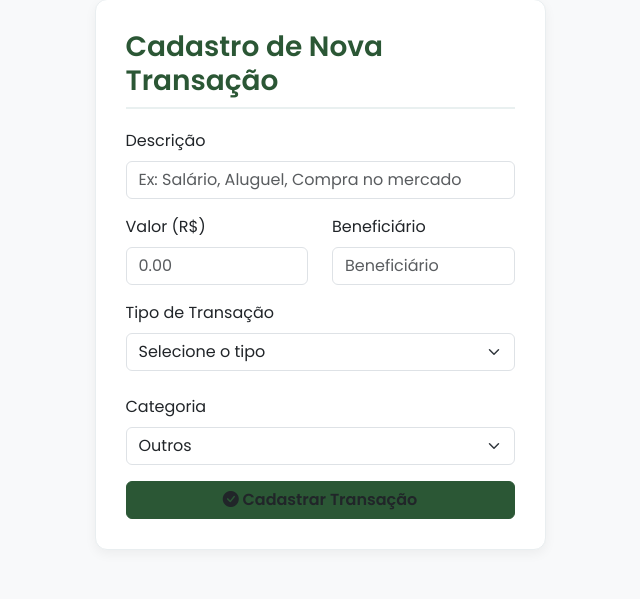
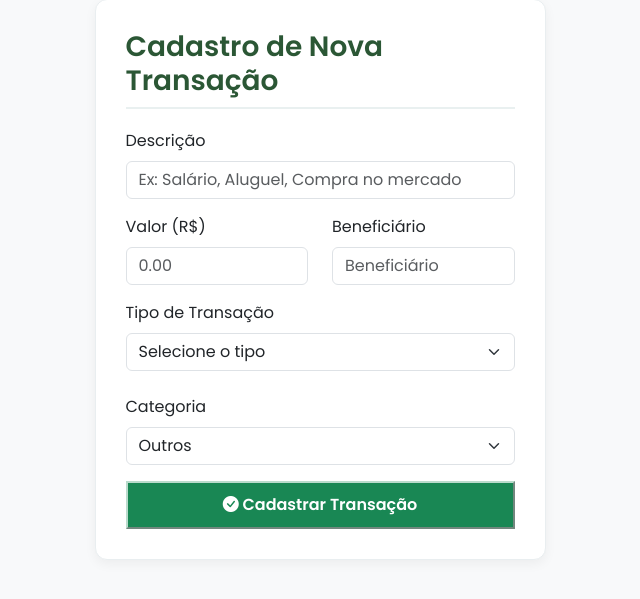
Before and after one commit to kauaguerrero/PayAttention, a Flask app: page /cadastrar_transacao in a window 1280 px wide. Shown: the part 81-680 px from the top of the page, without its empty margins (320-960 px from the left). Run offline with Flask 3, Linux system fonts and the light colour scheme; the visitor is signed in with stand-in values (Sample User, id 1); some libraries are stand-ins or nearby versions.

Commit message:
Cores e botões atualizados!

```diff
--- a/app.py
+++ b/app.py
@@ -16,7 +16,10 @@ app.secret_key = 'sua_chave_secreta_aqui'
 db.init_app(app)
 
 
-# --- FUNÇÕES AUXILIARES DE LÓGICA ---
+# Funções Auxiliares
+
+def buscar_transacao(id_transacao, id_usuario):
+    return Transacao.query.filter_by(id_transacao=id_transacao, id_usuario=id_usuario).first()
 
 def extrair_beneficiario(descricao_completa):
     # (Sua função continua a mesma, sem alterações)
@@ -430,7 +433,7 @@ def cadastrar_transacao():
 @app.route("/editar/<int:id>", methods=["GET", "POST"])
 @login_required
 def editar_transacao(id):
-    transacao_db = buscar_tranascao_por_cod(id, session['id_usuario'])
+    transacao_db = buscar_transacao(id, session['id_usuario'])
     if not transacao_db: flash("Transação não encontrada.", "error"); return redirect(url_for("listar_transacoes"))
     if request.method == "POST":
         transacao_db.descricao = request.form["descricao"];
@@ -447,7 +450,7 @@ def editar_transacao(id):
 @app.route("/apagar/<int:id>", methods=["POST"])
 @login_required
 def apagar_transacao(id):
-    transacao_db = buscar_transacao_por_cod(id, session['id_usuario'])
+    transacao_db = buscar_transacao(id, session['id_usuario'])
     if transacao_db:
         db.session.delete(transacao_db); db.session.commit(); flash("Transação excluída.", "success")
     else:
--- a/templates/base.html
+++ b/templates/base.html
@@ -55,18 +55,23 @@
         .saldo-total { font-weight: 700; color: #167977; }
 
         .btn-bd-processar {
-          --bs-btn-font-weight: 600;
-          --bs-btn-color: var(--bg-succes-subtle);
-          --bs-btn-bg: var(--bg-success-subtle);
-          --bs-btn-border-color: var(--bd-success-subtle);
-          --bs-btn-hover-color: var(--bs-success-subtle);
-          --bs-btn-hover-bg: #{shade-color($bd-violet, 10%)};
-          --bs-btn-hover-border-color: #{shade-color($bd-violet, 10%)};
-          --bs-btn-focus-shadow-rgb: var(--bd-violet-rgb);
-          --bs-btn-active-color: var(--bs-btn-hover-color);
-          --bs-btn-active-bg: #{shade-color($bd-violet, 20%)};
-          --bs-btn-active-border-color: #{shade-color($bd-violet, 20%)};
+
+        font-weight: 600;
+        padding: 10px;
+        color: #fff;
+        background-color: #198754;
+        border-color: #badbcc;
+
+        transition: color .15s ease-in-out, background-color .15s ease-in-out, border-color .15s ease-in-out;
         }
+
+        .btn-bd-processar:hover {
+          color: #fff;
+          background-color: #68ab7a;
+          border-color: #badbcc; /
+        }
+
+
     </style>
 
     {% block head_extra %}
--- a/templates/cadastro_transacao.html
+++ b/templates/cadastro_transacao.html
@@ -94,7 +94,7 @@
                 </select>
             </div>
 
-                <button class="btn btn-primary-custom w-100" type="submit">
+                <button class="btn-bd-processar w-100" type="submit">
                     <i class="bi bi-check-circle-fill"></i> Cadastrar Transação
                 </button>
             </form>
```
Also changed, not shown: templates/editar.html (+4 -9 lines).
